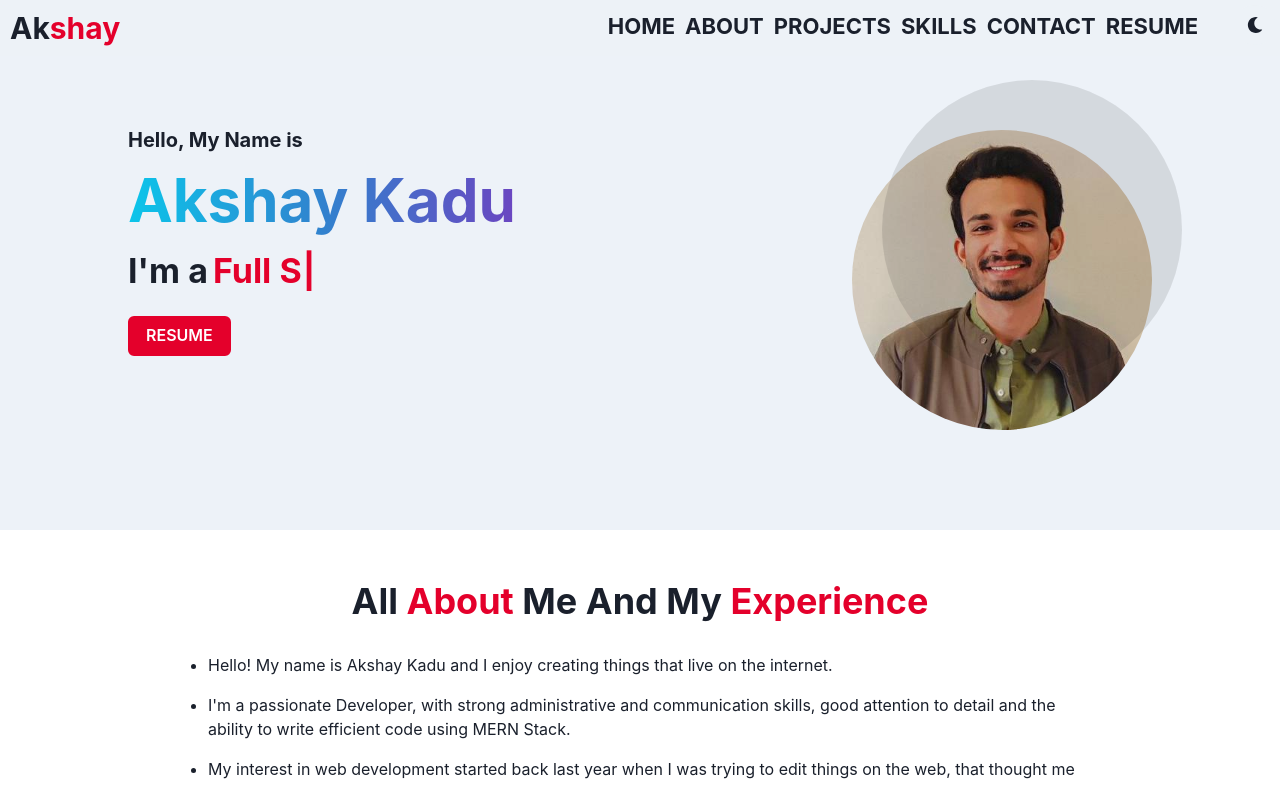
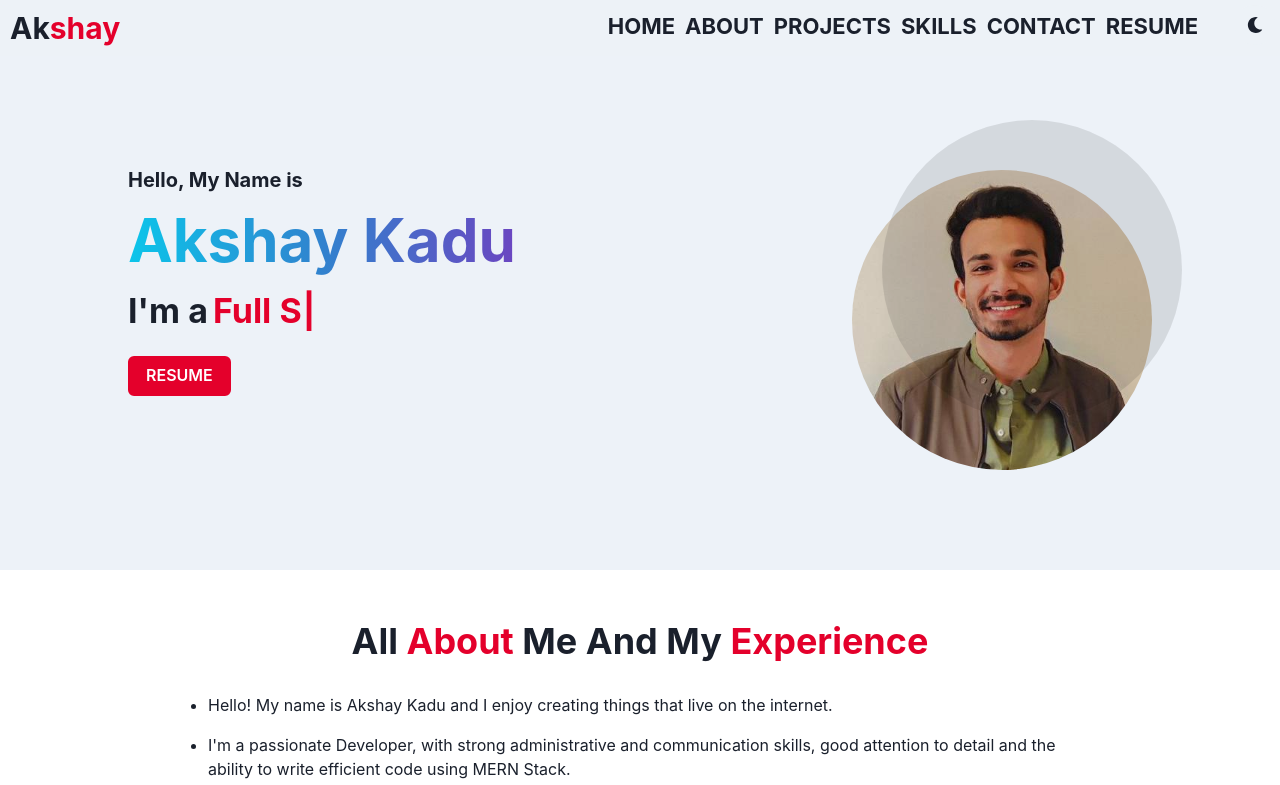
Before and after one commit to akshaykadu24/akshaykadu24.github.io, a React (Create React App) app: page / in a window 1280 px wide. Shown: the top 785 px of the page. Built offline with nearby package versions, Linux system fonts and the light colour scheme.

Commit message:
update project

```diff
--- a/src/components/Home.jsx
+++ b/src/components/Home.jsx
@@ -16,7 +16,7 @@ const Home = () => {
     <Box  >
 
 
-    <Flex  width="80%" margin="auto" paddingTop="50px" paddingBottom="100px"
+    <Flex  width="80%" margin="auto" paddingTop="90px" paddingBottom="100px"
             justifyContent="space-around">
         <Box  alignSelf="center" >
             <Text textAlign="start"  fontSize="xl" fontWeight="bold"  >Hello, My Name is</Text>
```
